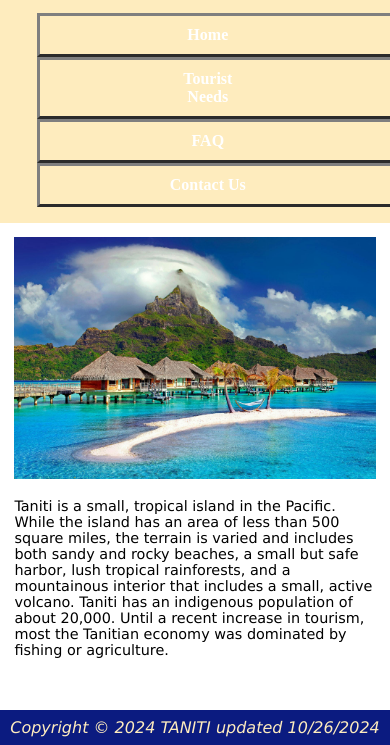
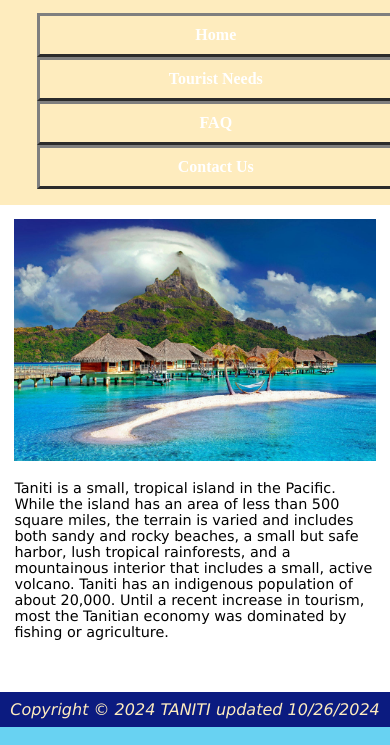
Before and after one commit to kjessop-tech/D479, a plain HTML site: page index.html in a window 390 px wide. Shown: the part 103-848 px from the top of the page. Drawn offline with Linux system fonts and the light colour scheme.

Commit message:
Add files via upload

```diff
--- a/travel.css
+++ b/travel.css
@@ -289,7 +289,7 @@ footer
 		text-align: center;
 		border: 3px #7F7F7F outset;
 		padding-left: 8em;
-		padding-right: 9em;
+		padding-right: 8em;
 		padding-top: 10px;
 		padding-bottom: 10px;
 	}
```
